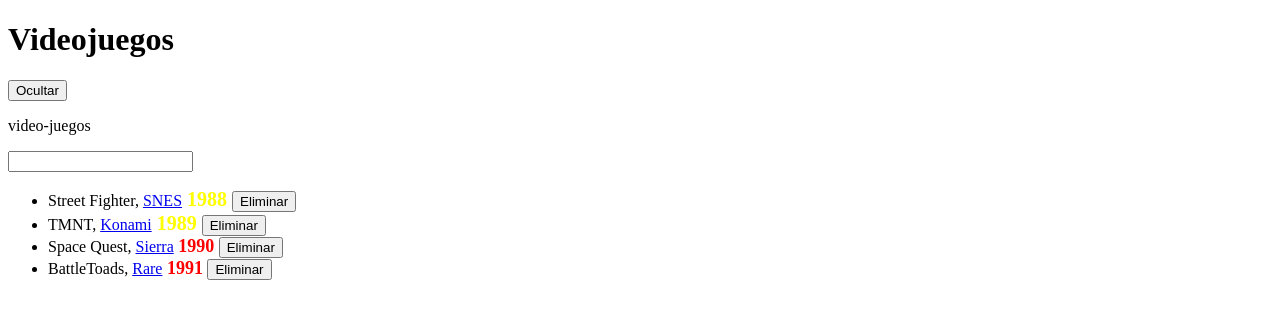
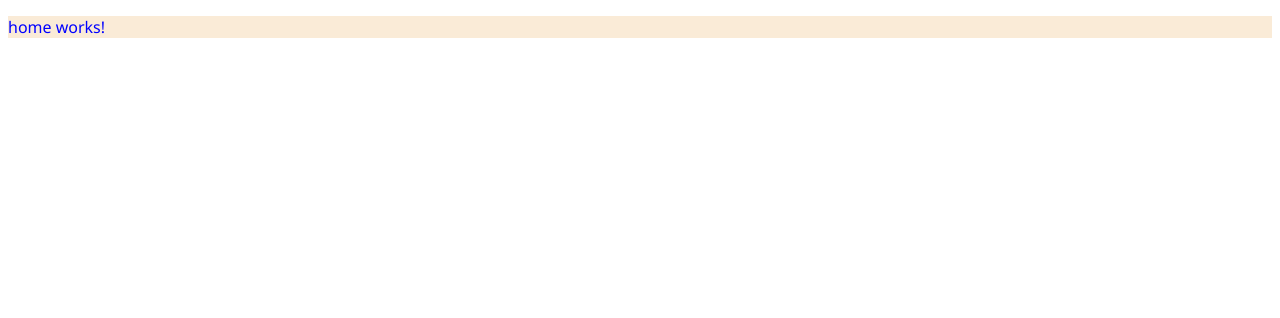
Before and after one commit to nelson83mdq/aprendiendo_angular, an Angular app: page / in a window 1280 px wide. Shown: the top 318 px of the page. Built offline with nearby package versions, Linux system fonts and the light colour scheme.

Commit message:
adding routing to the spa

```diff
--- a/src/app/app-routing.module.ts
+++ b/src/app/app-routing.module.ts
@@ -1,7 +1,17 @@
 import { NgModule } from '@angular/core';
 import { RouterModule, Routes } from '@angular/router';
+//------------------------------------------------------
+import { VideoJuegosComponent } from './video-juegos/video-juegos.component';
+import { LibraryComponent } from './library/library.component';
+import { HomeComponent } from './home/home.component';
 
-const routes: Routes = [];
+const routes: Routes = [
+  {path: 'videojuegos', component: VideoJuegosComponent},
+  {path: '', component: HomeComponent},
+  {path: 'library', component: LibraryComponent},
+  {path: '**', component: HomeComponent},
+
+];
 
 @NgModule({
   imports: [RouterModule.forRoot(routes)],
--- a/src/app/app.component.html
+++ b/src/app/app.component.html
@@ -1,4 +1 @@
-<h1>Videojuegos</h1>
-<button (click)="cambiarVisibilidad()" *ngIf="mostrarListado">Ocultar</button>
-<button (click)="cambiarVisibilidad()" *ngIf="!mostrarListado" >Mostrar</button>
-<app-video-juegos *ngIf="mostrarListado"></app-video-juegos>
+<router-outlet></router-outlet>
--- a/src/app/app.module.ts
+++ b/src/app/app.module.ts
@@ -5,11 +5,15 @@
 import { AppComponent } from './app.component';
 import { VideoJuegosComponent } from './video-juegos/video-juegos.component';
 import { FormsModule } from '@angular/forms';
+import { HomeComponent } from './home/home.component';
+import { LibraryComponent } from './library/library.component';
 
 @NgModule({
   declarations: [
     AppComponent,
-    VideoJuegosComponent
+    VideoJuegosComponent,
+    HomeComponent,
+    LibraryComponent
   ],
   imports: [
     BrowserModule,
--- /dev/null
+++ b/src/app/home/home.component.css
@@ -0,0 +1,6 @@
+.hotspot {
+    background-color: antiquewhite;
+    font-family: 'Segoe UI', Tahoma, Geneva, Verdana, sans-serif;
+    color: blue;
+    font-size: medium;
+}
--- /dev/null
+++ b/src/app/home/home.component.html
@@ -0,0 +1 @@
+<p [class.hotspot]="true">home works!</p>
--- /dev/null
+++ b/src/app/library/library.component.html
@@ -0,0 +1 @@
+<p>library works!</p>
```
Also changed, not shown: src/app/home/home.component.ts (added, +10 -0 lines), src/app/library/library.component.ts (added, +10 -0 lines), src/app/library/library.component.css (added), 2 other files (tests, documents, lock files or other folders).
